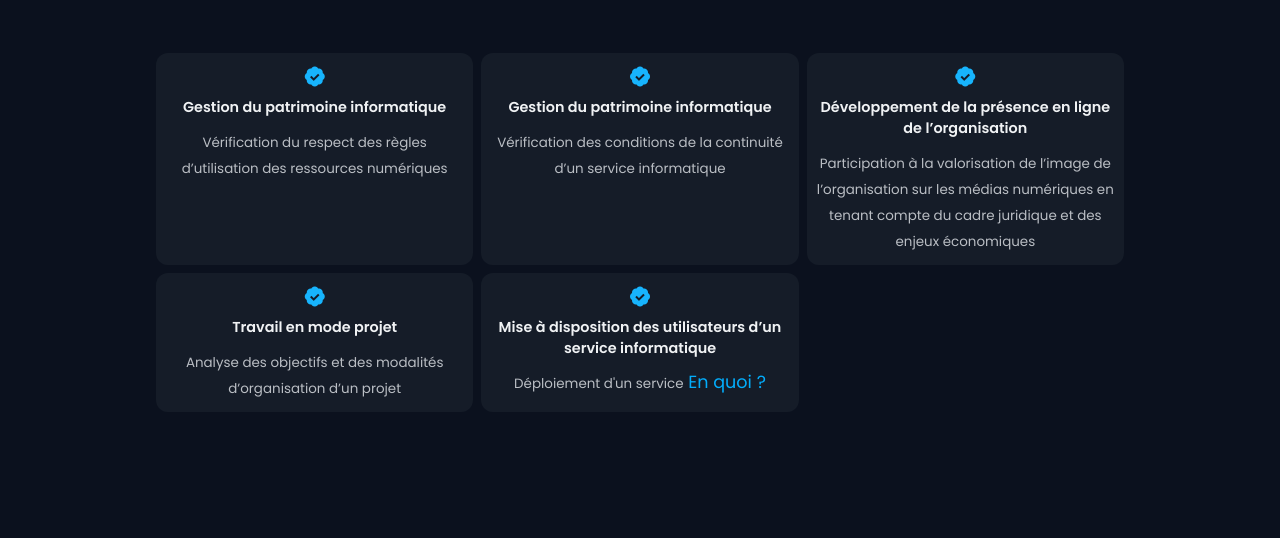
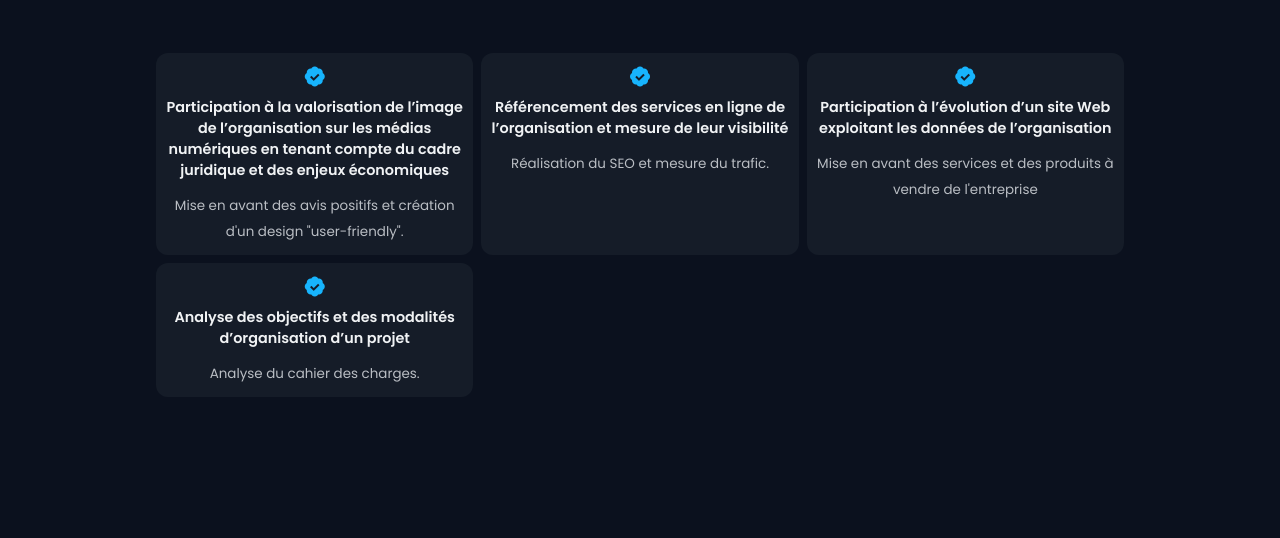
Before and after one commit to romainfb/portfolios, a plain HTML site: page projects/project_bvi.html in a window 1280 px wide. Shown: the part 1875-2413 px from the top of the page. Drawn offline with nearby package versions, Linux system fonts and the light colour scheme.

Commit message:
Update project_bvi.html

```diff
--- a/projects/project_bvi.html
+++ b/projects/project_bvi.html
@@ -199,34 +199,26 @@
 
                             <div class="competencesinfo__box">
                                 <i class='bx bxs-badge-check competencesinfo__icon'></i>
-                                <h3 class="competencesinfo__title">Gestion du patrimoine informatique</h3>
-                                <span class="competencesinfo__subtitle">Vérification du respect des règles d’utilisation des ressources numériques</span>
+                                <h3 class="competencesinfo__title">Participation à la valorisation de l’image de l’organisation sur les médias numériques en tenant compte du cadre juridique et des enjeux économiques</h3>
+                                <span class="competencesinfo__subtitle">Mise en avant des avis positifs et création d'un design "user-friendly".</span>
                             </div>
 
                             <div class="competencesinfo__box">
                                 <i class='bx bxs-badge-check competencesinfo__icon' ></i>
-                                <h3 class="competencesinfo__title">Gestion du patrimoine informatique</h3>
-                                <span class="competencesinfo__subtitle">Vérification des conditions de la continuité d’un service informatique</span>
+                                <h3 class="competencesinfo__title">Référencement des services en ligne de l’organisation et mesure de leur visibilité</h3>
+                                <span class="competencesinfo__subtitle">Réalisation du SEO et mesure du trafic.</span>
                             </div>
 
                             <div class="competencesinfo__box">
                                 <i class='bx bxs-badge-check competencesinfo__icon' ></i>
-                                <h3 class="competencesinfo__title">Développement de la présence en ligne de l’organisation</h3>
-                                <span class="competencesinfo__subtitle">Participation à la valorisation de l’image de l’organisation sur les médias numériques en tenant
-                                    compte du cadre juridique et des enjeux économiques</span>
+                                <h3 class="competencesinfo__title">Participation à l’évolution d’un site Web exploitant les données de l’organisation</h3>
+                                <span class="competencesinfo__subtitle">Mise en avant des services et des produits à vendre de l'entreprise</span>
                             </div>
 
                             <div class="competencesinfo__box">
                                 <i class='bx bxs-badge-check competencesinfo__icon' ></i>
-                                <h3 class="competencesinfo__title">Travail en mode projet</h3>
-                                <span class="competencesinfo__subtitle">Analyse des objectifs et des modalités d’organisation d’un projet</span>
-                            </div>
-
-                            <div class="competencesinfo__box">
-                                <i class='bx bxs-badge-check competencesinfo__icon' ></i>
-                                <h3 class="competencesinfo__title">Mise à disposition des utilisateurs d’un service informatique</h3>
-                                <span class="competencesinfo__subtitle">Déploiement d'un service</span>
-                                <a class="competencesinfo__button" href="">En quoi ?</a>
+                                <h3 class="competencesinfo__title">Analyse des objectifs et des modalités d’organisation d’un projet</h3>
+                                <span class="competencesinfo__subtitle">Analyse du cahier des charges.</span>
                             </div>
 
                         </div>
```
